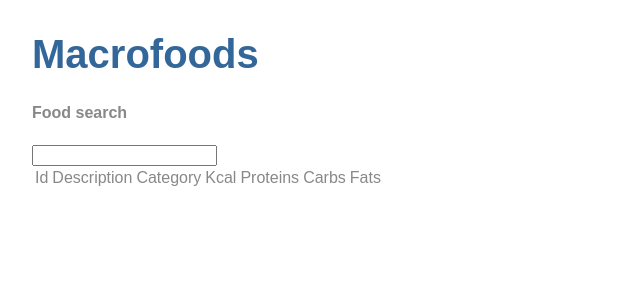
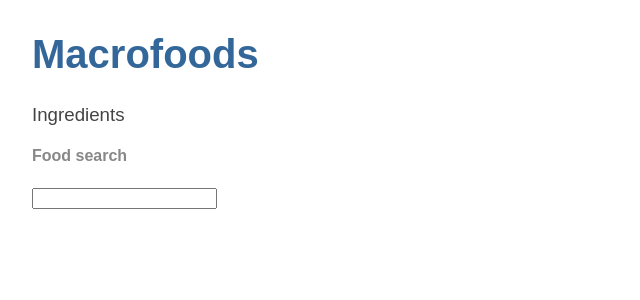
Before and after one commit to zabetak/macrofoods, an Angular app in the folder frontend/: page / in a window 1280 px wide. Shown: the top 300 px of the page, without its empty margins (0-640 px from the left). Built offline with nearby package versions, Linux system fonts and the light colour scheme.

Commit message:
Save progress on the recipe creation form
1. Introduce component for managing the ingredients of the recipe.
2. Refactor food component (responsibilities & presentation).
3. Remove mock data related with foods.

```diff
--- a/frontend/src/app/food.ts
+++ b/frontend/src/app/food.ts
@@ -6,4 +6,5 @@ export class Food {
   protein: number;
   carbohydrate: number;
   fat: number;
+  qty: number = 100;
 }
--- a/frontend/src/app/foods.service.ts
+++ b/frontend/src/app/foods.service.ts
@@ -1,6 +1,5 @@
 import { Injectable } from '@angular/core';
 import { Food } from './food';
-import { FOODS } from './mock-foods';
 import { Observable } from 'rxjs/Observable';
 import { of } from 'rxjs/observable/of';
 import { HttpClient, HttpHeaders, HttpParams } from '@angular/common/http';
@@ -26,7 +25,7 @@ export class FoodsService {
 
     return this.http.get<Food[]>(this.baseUrl+'/foods',options)
       .pipe(
-        tap(heroes => this.log(`fetched heroes`)),
+        tap(foods => foods.forEach(food => food.qty = 100)),
         catchError(this.handleError('getHeroes', []))
       );
   }
--- a/frontend/src/app/foods/foods.component.html
+++ b/frontend/src/app/foods/foods.component.html
@@ -1,22 +1,14 @@
+<app-ingredients [food]="selectedFood"></app-ingredients>
 <h4>Food search</h4>
 <input #searchBox id="search-box" (keyup)="search(searchBox.value)" />
-<table>
-  <tr>
-    <td>Id</td>
-    <td>Description</td>
-    <td>Category</td>
-    <td>Kcal</td>
-    <td>Proteins</td>
-    <td>Carbs</td>
-    <td>Fats</td>
-  </tr>
-  <tr *ngFor="let food of foods | async">
-    <td>{{food.id}}</td>
-    <td>{{food.description}}</td>
-    <td>{{food.category}}</td>
-    <td>{{food.kcal}}</td>
-    <td>{{food.protein}}</td>
-    <td>{{food.carbohydrate}}</td>
-    <td>{{food.fat}}</td>
-  </tr>
-</table>
+<div>
+  <div *ngFor="let food of foods | async" (click)="onSelect(food)">
+    <div><span>{{food.description}}</span> <span>({{food.category}})</span></div>
+    <ul>
+      <li>{{food.kcal}} <span>Kcal</span></li>
+      <li>{{food.protein}} <span>Proteins</span></li>
+      <li>{{food.carbohydrate}} <span>Carbs</span></li>
+      <li>{{food.fat}} <span>Fats</span></li>
+    </ul>
+  </div>
+</div>
--- a/frontend/src/app/foods/foods.component.ts
+++ b/frontend/src/app/foods/foods.component.ts
@@ -1,6 +1,5 @@
 import { Component, OnInit } from '@angular/core';
 import { Food } from '../food';
-import { FOODS } from '../mock-foods';
 import { FoodsService } from '../foods.service';
 import { Observable } from 'rxjs/Observable';
 import { Subject }    from 'rxjs/Subject';
@@ -15,6 +14,7 @@ import {
 })
 export class FoodsComponent implements OnInit {
   foods: Observable<Food[]>;
+  selectedFood: Food;
 
   private searchTerms = new Subject<string>();
 
@@ -37,4 +37,8 @@ export class FoodsComponent implements OnInit {
     this.searchTerms.next(term);
   }
 
+  onSelect(food: Food): void {
+      this.selectedFood = food;
+  }
+
 }
--- /dev/null
+++ b/frontend/src/app/ingredients/ingredients.component.html
@@ -0,0 +1,11 @@
+<h3>Ingredients</h3>
+<div *ngFor="let food of ingredients">
+  <span><input [(ngModel)]="food.qty" (keyup)="calculateSums()">gr, </span>
+  <span>{{food.description}}</span>
+</div>
+<ul *ngIf="calTotal!=0">
+  <li>{{calTotal}} <span>Kcal</span></li>
+  <li>{{protTotal}} <span>Proteins</span></li>
+  <li>{{carbTotal}} <span>Carbs</span></li>
+  <li>{{fatTotal}} <span>Fats</span></li>
+</ul>
--- /dev/null
+++ b/frontend/src/app/ingredients/ingredients.component.ts
@@ -0,0 +1,46 @@
+import { Component, OnInit, Input } from '@angular/core';
+import { Food } from '../food';
+
+
+
+@Component({
+  selector: 'app-ingredients',
+  templateUrl: './ingredients.component.html',
+  styleUrls: ['./ingredients.component.css']
+})
+export class IngredientsComponent implements OnInit {
+
+  ingredients: Food[] = [];
+  calTotal: number = 0;
+  protTotal: number = 0;
+  carbTotal: number = 0;
+  fatTotal: number = 0;
+
+  constructor() { }
+
+  ngOnInit() {
+  }
+
+  @Input()
+  set food(food: Food) {
+      if(food != null){
+        this.ingredients.push(Object.assign({}, food));
+        this.calculateSums();
+      }
+  }
+
+  calculateSums(): void {
+    this.calTotal = 0;
+    this.protTotal = 0;
+    this.carbTotal = 0;
+    this.fatTotal = 0;
+
+    this.ingredients.forEach((ing:Food) => {
+        this.calTotal += ing.kcal * (ing.qty/100);
+        this.protTotal += ing.protein * (ing.qty/100) ;
+        this.carbTotal += ing.carbohydrate * (ing.qty/100);
+        this.fatTotal += ing.fat * (ing.qty/100);
+    });
+  }
+
+}
```
Also changed, not shown: frontend/src/app/app.module.ts (+6 -2 lines), frontend/src/app/mock-foods.ts (deleted, +0 -22 lines), frontend/src/app/ingredients/ingredients.component.css (added), 1 other file (tests, documents, lock files or other folders).
